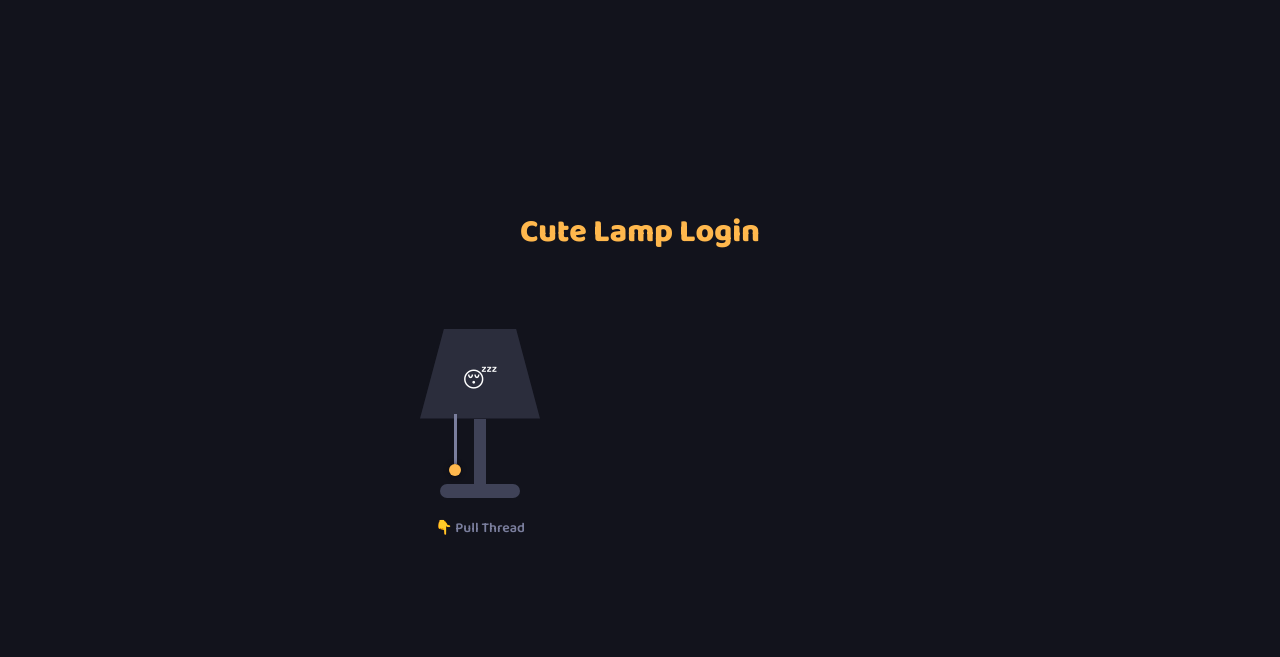
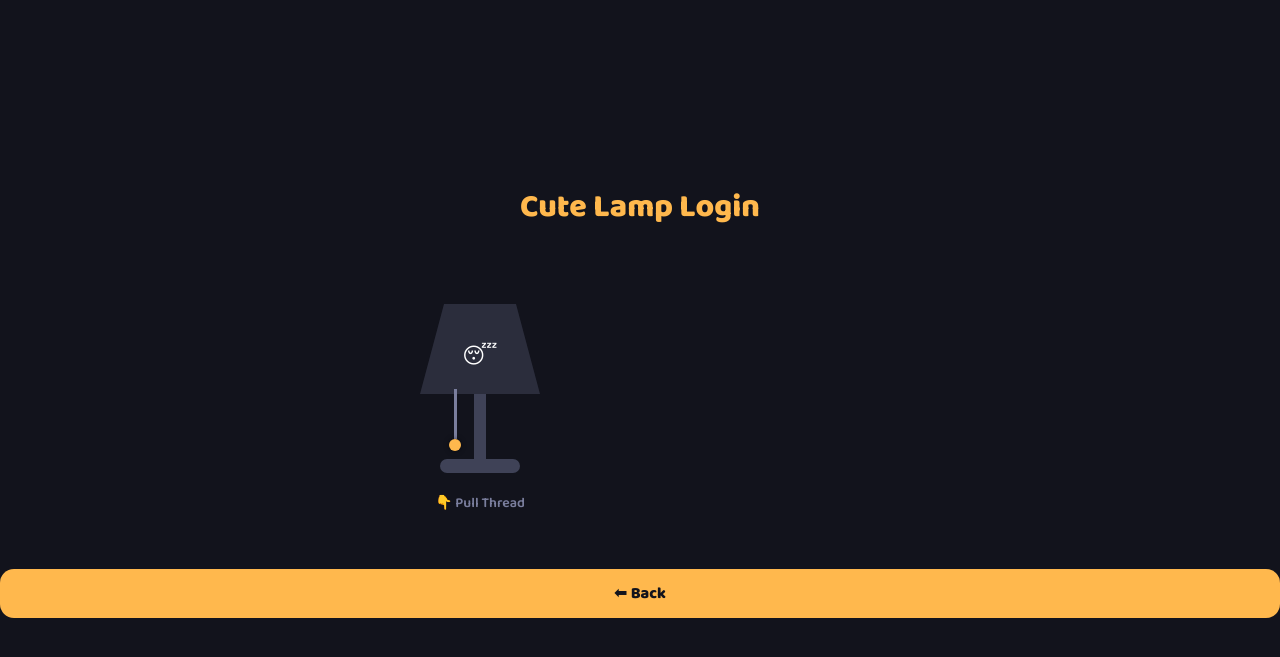
Before and after one commit to anusiya-01/dyslexia-learning-assistant, a Flask app: page /login in a window 1280 px wide. Shown: the top 657 px of the page. Run offline with Flask 3, Linux system fonts and the light colour scheme.

Commit message:
Add back button to login page
Added a back button to the login page.

```diff
--- a/templates/login.html
+++ b/templates/login.html
@@ -333,6 +333,8 @@
         }
     });
 </script>
+    <button type="button" onclick="history.back()">⬅ Back</button>
+
 
 </body>
 </html>
```
